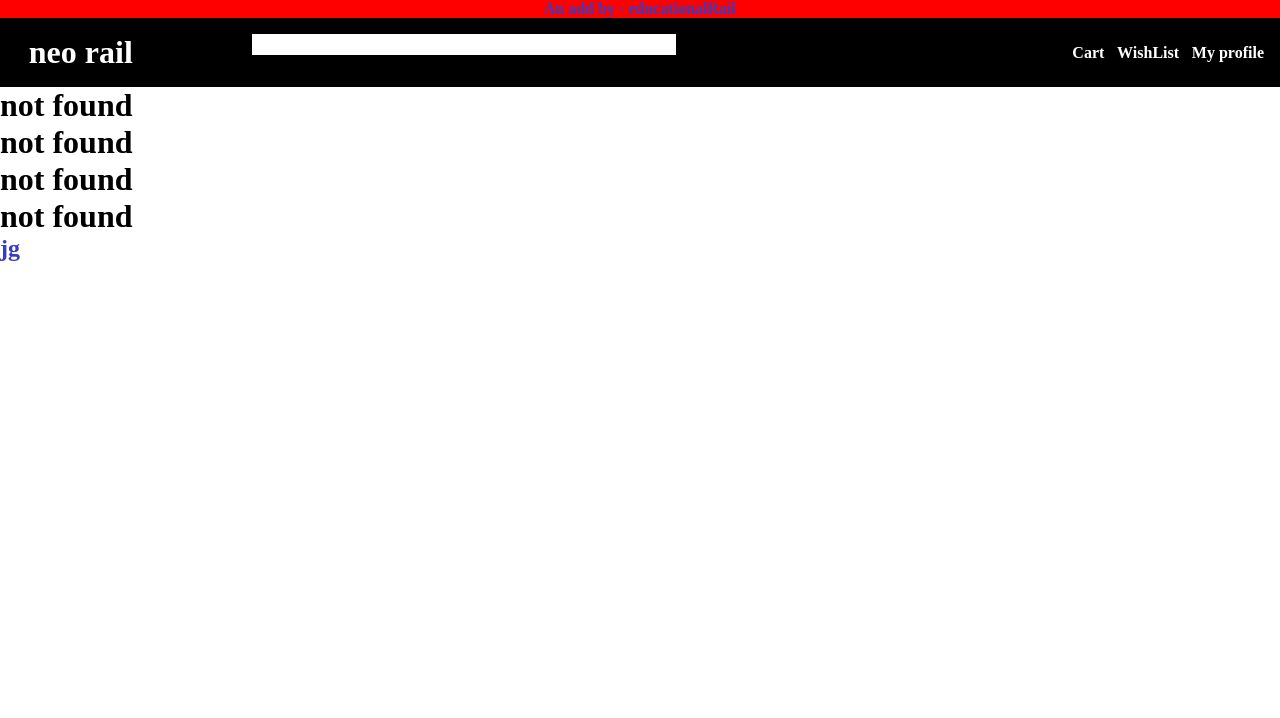
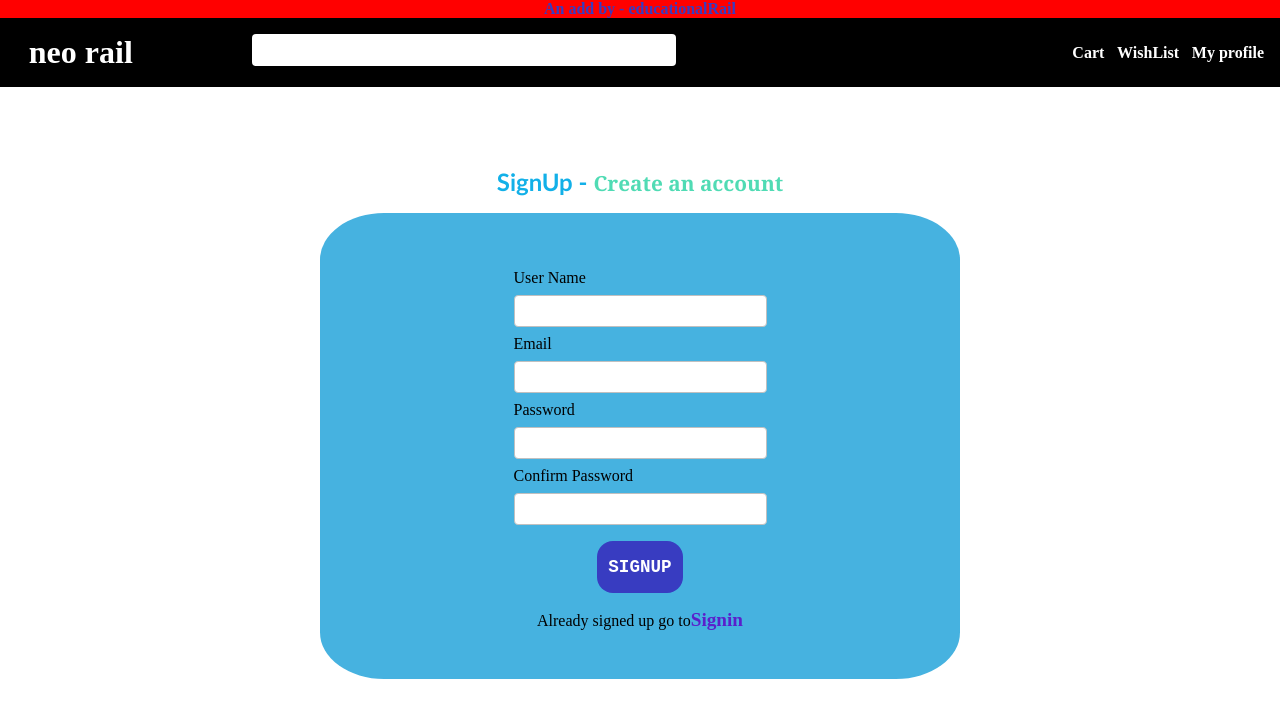
Before and after one commit to gouravmarch20/react-neon-eco, a React (Create React App) app: page /signup in a window 1280 px wide. Before the commit this address had no page. Shown: the top 718 px of the page. Built offline with nearby package versions, Linux system fonts and the light colour scheme; what miragejs would draw is missing.

Commit message:
v1 : auth task

```diff
--- a/src/App.js
+++ b/src/App.js
@@ -10,6 +10,9 @@ import Cart from './pages/Cart/Cart'
 import NotFound from './pages/NotFound/NotFound'
 import MyProfile from './pages/MyProfile/MyProfile'
 import ProductDetail from './pages/ProductDetail/ProductDetail'
+
+import Signin from './pages/auth/Signin'
+import Signup from './pages/auth/Signup'
 const Router = () => {
   return (
     <Routes>
@@ -20,6 +23,8 @@ const Router = () => {
       <Route path='/cart' element={<Cart />} />
       <Route path='/my-profile' element={<MyProfile />} />
       <Route path='/product/:id' element={<ProductDetail />} />
+      <Route path='/signin' element={<Signin />} />
+      <Route path='/signup' element={<Signup />} />
       <Route path='*' element={<NotFound />} />
     </Routes>
   )
--- /dev/null
+++ b/src/components/auth/SignIn.js
@@ -0,0 +1,33 @@
+import React from 'react'
+import './css/SignIn.css'
+const SignIn = () => {
+  return (
+    <div className='signin'>
+    <h2 className='subheading'>SignIn</h2>
+    <div className='signin__form'>
+      <div>
+        <label htmlFor='email' className='email-label'>
+          Email
+        </label>
+        <input type='email' name='' id='' />
+      </div>
+      <div>
+        <label htmlFor='password'>Password</label>
+        <input type='password' name='' id='' />
+      </div>
+
+      <button type='submit' className='signup__button'>
+        SignIn
+      </button>
+      <div>
+        To create account
+        <a href='./signUp.html' className='signin__button'>
+          Signup
+        </a>
+      </div>
+    </div>
+  </div>
+  )
+}
+
+export default SignIn
--- /dev/null
+++ b/src/components/auth/SignUp.js
@@ -0,0 +1,43 @@
+import React from 'react'
+import './css/SignUp.css'
+const SignUp = () => {
+  return (
+    <div className='signup'>
+      <h2 className='subheading'>
+        SignUp - <span>Create an account</span>
+      </h2>
+      <div className='signup__form'>
+        <div>
+          <label htmlFor='username'>User Name</label>
+          <input type='text' name='' id='' />
+        </div>
+        <div>
+          <label htmlFor='email' className='email-label'>
+            Email
+          </label>
+          <input type='email' name='' id='' />
+        </div>
+        <div>
+          <label htmlFor='password'>Password</label>
+          <input type='password' name='' id='' />
+        </div>
+        <div>
+          <label htmlFor='cPassword'>Confirm Password</label>
+          <input type='password' name='' id='' />
+        </div>
+
+        <button type='submit' className='signup__button'>
+          SignUp
+        </button>
+        <div>
+          Already signed up go to
+          <a href='./signIn.html' className='signin__button'>
+            Signin
+          </a>
+        </div>
+      </div>
+    </div>
+  )
+}
+
+export default SignUp
--- /dev/null
+++ b/src/components/auth/css/SignIn.css
@@ -0,0 +1,73 @@
+body {
+  /* background-color: #cad5e2; */
+}
+
+label {
+  display: block;
+  margin: 0.5rem 0rem;
+}
+
+input {
+  font-weight: 800;
+  height: 2rem;
+  padding-left: 10px;
+  border: 1px solid silver;
+  border-radius: 4px;
+  font-size: 18px;
+}
+
+.signin {
+  width: 70%;
+
+  margin: 15vh auto;
+}
+.subheading {
+  text-align: center;
+  color: #12b0e8;
+  font-weight: 700;
+  font-family: "Trebuchet MS", "Lucida Sans Unicode", "Lucida Grande",
+    "Lucida Sans", Arial, sans-serif;
+  margin-bottom: 1rem;
+}
+
+.signin__form {
+  display: flex;
+  justify-content: center;
+  align-items: center;
+  flex-direction: column;
+
+  background-color: #46b2e0;
+  border-radius: 10%;
+  padding: 3rem;
+  box-shadow: 1px 2px 5px red;
+}
+
+.signup__button {
+  padding: 1rem 0.7rem;
+  font-weight: 900;
+  font-size: 1.1rem;
+  border-radius: 1rem;
+  border: none;
+  margin: 1rem 0rem;
+  font-family: "Courier New", Courier, monospace;
+  background-color: #383cc1;
+  color: white;
+  cursor: pointer;
+}
+.signup__button:hover {
+  background-color: white;
+  color: #4dd637;
+  transition: all 0.9s;
+}
+.signin__button {
+  font-size: 1.2rem;
+  color: #5a20cb;
+  text-decoration: none;
+  font-weight: 700;
+}
+@media (min-width: 868px) {
+  .signin__form {
+    max-width: 50vw;
+    margin: 0 auto;
+  }
+}
--- /dev/null
+++ b/src/components/auth/css/SignUp.css
@@ -0,0 +1,73 @@
+body {
+  /* background-color: #cad5e2; */
+}
+
+label {
+  display: block;
+  margin: 0.5rem 0rem;
+}
+
+input {
+  font-weight: 800;
+  height: 2rem;
+  padding-left: 10px;
+  border: 1px solid silver;
+  border-radius: 4px;
+  font-size: 18px;
+}
+input:focus {
+  border-radius: 0.3rem;
+  transition: all 1s;
+}
+
+.signup {
+  width: 70%;
+  margin: 10vh auto;
+}
+.subheading {
+  text-align: center;
+  color: #12b0e8;
+  font-weight: 700;
+  font-family: "Trebuchet MS", "Lucida Sans Unicode", "Lucida Grande",
+    "Lucida Sans", Arial, sans-serif;
+}
+
+.signup__form {
+  display: flex;
+  justify-content: center;
+  align-items: center;
+  flex-direction: column;
+  margin-top: 1rem;
+  background-color: #46b2e0;
+  border-radius: 10%;
+  padding: 3rem;
+}
+
+.signup__button {
+  padding: 1rem 0.7rem;
+  font-weight: 900;
+  font-size: 1.1rem;
+  border-radius: 1rem;
+  border: none;
+  margin: 1rem 0rem;
+  text-transform: uppercase;
+  font-family: "Courier New", Courier, monospace;
+  background-color: #383cc1;
+  color: white;
+}
+.signup__button:hover {
+  background-color: white;
+  color: #4dd637;
+  transition: all 0.9s;
+}
+.signin__button {
+  font-size: 1.2rem;
+  color: #5a20cb;
+  text-decoration: none;
+  font-weight: 700;
+}
+@media (min-width: 768px) {
+  .signup {
+    max-width: 50vw;
+  }
+}
--- /dev/null
+++ b/src/pages/ProductDetail/ProductDetail.css
@@ -0,0 +1,66 @@
+.a__product {
+  display: flex;
+}
+.a__product__image {
+  max-width: 35vh;
+  max-height: 40vh;
+}
+.a__product__details,
+.a__product__image {
+  display: flex;
+  flex-direction: column;
+  justify-content: space-evenly;
+  align-items: center;
+  padding: 1rem;
+}
+.a__product__details-2 {
+  display: flex;
+  justify-content: flex-start;
+  border-top: 1px solid grey;
+  border-bottom: 1px solid grey;
+  width: 70%;
+}
+.a__product__details-3 {
+  width: 70%;
+}
+.a__product__details-3__action {
+  display: flex;
+  align-items: center;
+}
+.a__product__details-3__action > button {
+  padding: 0.3rem 1rem;
+  border: none;
+  border-radius: 1rem;
+}
+.a__product__details-3__action__add__to__cart {
+  background-color: tomato;
+  margin: 1rem;
+  padding: 0.7rem 2rem;
+}
+.a__product__details-4 > p {
+  margin-left: 1rem;
+  text-align: center;
+}
+.a__product__details-4__sumit__review {
+  background-color: tomato;
+  margin: 1rem;
+  padding: 0.7rem 2rem;
+  border-radius: 1rem;
+}
+
+.a__product__review {
+  display: flex;
+  flex-direction: column;
+  justify-content: center;
+  align-items: center;
+}
+@media (max-width: 768px) {
+  .a__product {
+    display: flex;
+    flex-direction: column;
+  }
+  .a__product__image {
+    min-width: 40vh;
+    margin: 0 auto;
+  }
+}
--- a/src/pages/ProductDetail/ProductDetail.js
+++ b/src/pages/ProductDetail/ProductDetail.js
@@ -1,11 +1,63 @@
 import React from 'react'
-
+import './ProductDetail.css'
 const ProductDetail = () => {
   return (
     <div>
-      {' '}
-      todo : version 2
-      <h2>will run from order , cart , product sait click come </h2>
+      <div className='a__product'>
+        <div>
+          <img
+            className='a__product__image'
+            src='./images/classmate.jpg'
+            alt=''
+          />
+        </div>
+        <section className='a__product__details'>
+          <div className='a__product__details-1'>
+            <h2>Name</h2>
+            <p>Subheading</p>
+          </div>
+          <div className='a__product__details-2'>
+            <h4>Rating : 4 star</h4>
+          </div>
+          <div className='a__product__details-3'>
+            <h4>Price : 66</h4>
+            <div className='a__product__details-3__action'>
+              <input type='number' value='1' id='' />
+              <button>+</button>
+
+              <button>-</button>
+              <button className='a__product__details-3__action__add__to__cart'>
+                Add to cart
+              </button>
+            </div>
+          </div>
+          <div className='a__product__details-4'>
+            <p>
+              Description : Lorem ipsum dolor sit amet consectetur adipisicing
+              elit. Cupiditate provident nostrum in reiciendis earum, libero
+              culpa, recusandae similique sint sit dicta maxime.
+            </p>
+          </div>
+          <button className='a__product__details-4__sumit__review'>
+            Sumit Review
+          </button>
+        </section>
+      </div>
+      <div className='a__product__review'>
+        <h2>User reviews</h2>
+        <p>
+          Lorem ipsum dolor sit amet consectetur adipisicing elit. Magni ex
+          nihil eligendi.
+        </p>
+        <p>
+          Lorem ipsum dolor sit amet consectetur adipisicing elit. Magni ex
+          nihil eligendi.
+        </p>
+        <p>
+          Lorem ipsum dolor sit amet consectetur adipisicing elit. Magni ex
+          nihil eligendi.
+        </p>
+      </div>
     </div>
   )
 }
--- /dev/null
+++ b/src/pages/auth/Signin.js
@@ -0,0 +1,11 @@
+import React from 'react'
+import SignIn from '../../components/auth/SignIn'
+const Signin = () => {
+  return (
+    <div>
+      <SignIn />
+    </div>
+  )
+}
+
+export default Signin
--- /dev/null
+++ b/src/pages/auth/Signup.js
@@ -0,0 +1,11 @@
+import React from 'react'
+import SignUp from '../../components/auth/SignUp'
+const Signup = () => {
+  return (
+    <div>
+      <SignUp />
+    </div>
+  )
+}
+
+export default Signup
```
Also changed, not shown: src/components/auth/SingOut.js (added, +9 -0 lines), src/pages/auth/Signout.js (added, +9 -0 lines), src/components/auth/css/SignOut.css (added).
